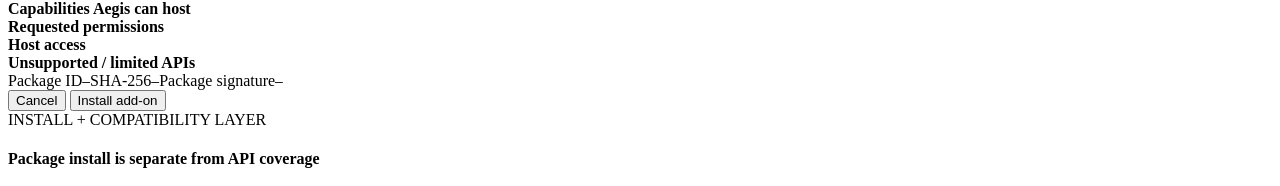
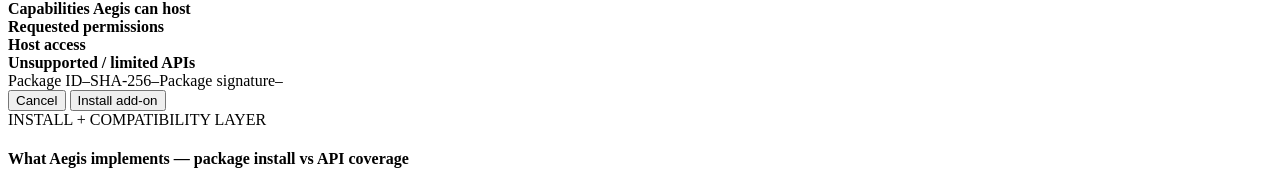
Before and after one commit to atskovski/Aegis, an Electron app: page src/ui/index.html in a window 1280 px wide. Shown: the part 6202-6388 px from the top of the page. Drawn offline with Linux system fonts and the light colour scheme.

Commit message:
ui: preserve extension capability heading

```diff
--- a/src/ui/index.html
+++ b/src/ui/index.html
@@ -370,7 +370,7 @@
           </div>
 
           <div class="addon-capability-matrix">
-            <div class="addon-capability-head"><div><span class="eyebrow">INSTALL + COMPATIBILITY LAYER</span><h4>Package install is separate from API coverage</h4></div><span>Runtime 5</span></div>
+            <div class="addon-capability-head"><div><span class="eyebrow">INSTALL + COMPATIBILITY LAYER</span><h4>What Aegis implements — package install vs API coverage</h4></div><span>Runtime 5</span></div>
             <div class="addon-capability-grid">
               <div class="supported"><b>Content & UI</b><span>content_scripts, document_start/end/idle, action/browserAction/pageAction, popups, options pages, extension resources</span></div>
               <div class="supported"><b>Core APIs</b><span>runtime + Ports, storage.local/sync/session/managed, tabs, windows, cookies, permissions, i18n, scripting, alarms, commands, webNavigation</span></div>
```
